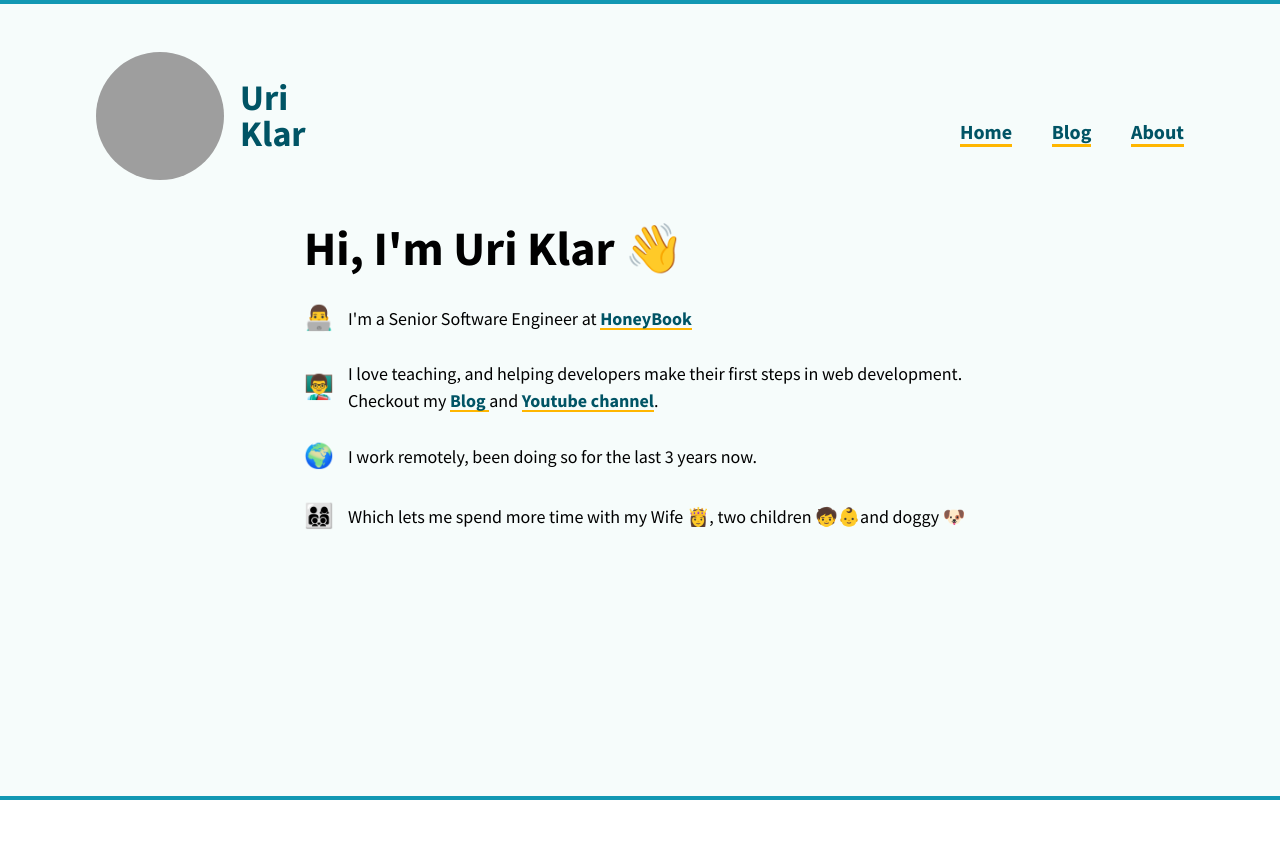
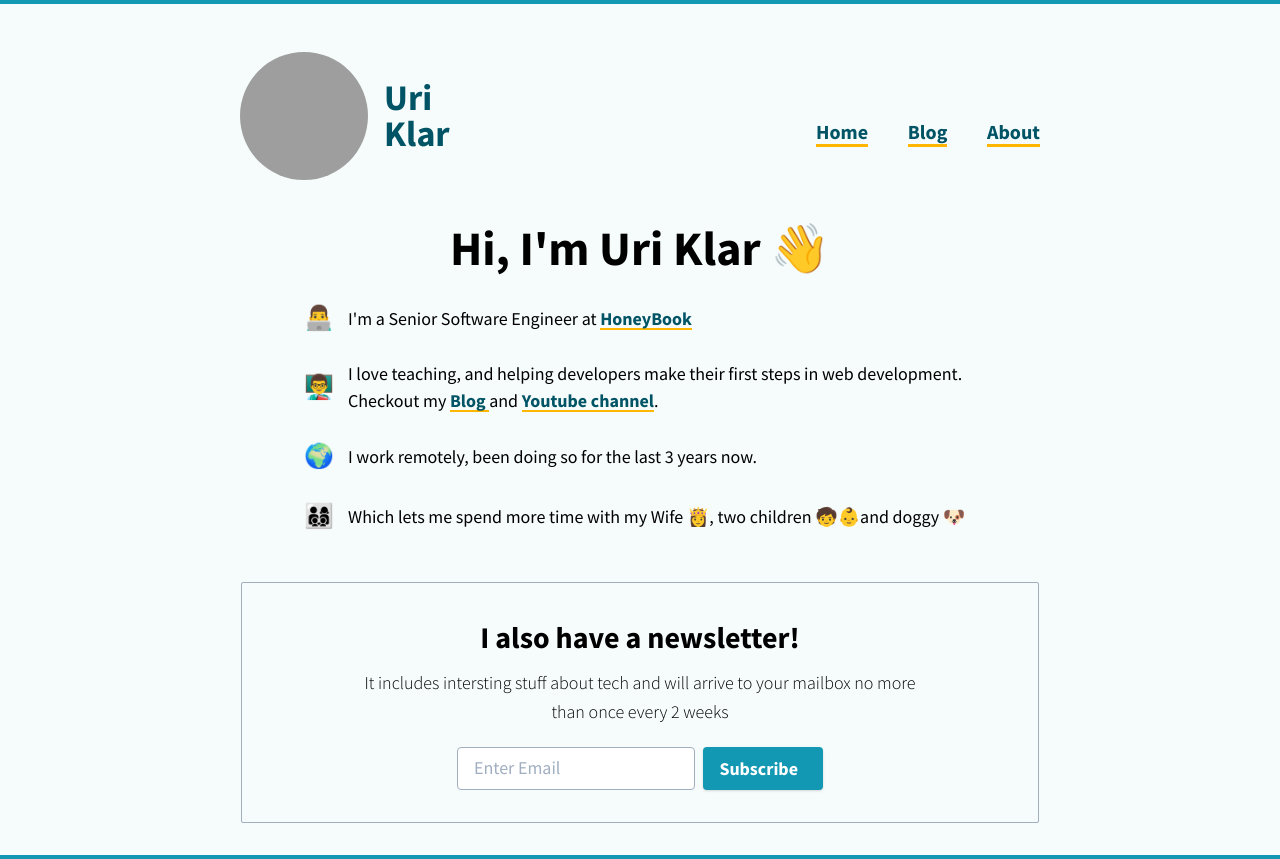
Before and after one commit to uriklar/uriklar-next, a Next.js app: page / in a window 1280 px wide. Before the commit the page ends 800 px from the top, so only its background shows below. Built offline with nearby package versions, Linux system fonts and the light colour scheme; grey boxes are pictures that could not be loaded; a small style sheet from the web is missing.

Commit message:
Newsletter working

```diff
--- a/components/block-content/serializers.js
+++ b/components/block-content/serializers.js
@@ -11,11 +11,15 @@ function Block({ node, children }) {
   }
 
   if (node.style === "h2") {
-    return <h3 className="text-3xl font-bold mt-12 mb-4">{children}</h3>;
+    return (
+      <h3 className="text-3xl text-brand2 font-bold mt-12 mb-4">{children}</h3>
+    );
   }
 
   if (node.style === "h3") {
-    return <h3 className="text-2xl font-bold mt-4 mb-4">{children}</h3>;
+    return (
+      <h3 className="text-2xl text-sea font-bold mt-4 mb-4">{children}</h3>
+    );
   }
 
   if (node.style === "separator") {
--- a/components/header.js
+++ b/components/header.js
@@ -2,7 +2,7 @@ import Link from "next/link";
 
 export default () => {
   return (
-    <header className="pt-12 px-8 flex flex-col lg:flex-row lg:justify-between lg:items-center lg:text-xl">
+    <header className="pt-12 px-8 flex flex-col max-w-screen-lg lg:w-9/12 lg:flex-row lg:justify-between lg:items-center lg:text-xl">
       <div className="flex items-center">
         <Link href="/">
           <>
--- a/components/newsletter.js
+++ b/components/newsletter.js
@@ -1,6 +1,29 @@
+import { useState } from "react";
+import axios from "axios";
+import Loader from "./loader";
+
 export default () => {
+  const [email, setEmail] = useState("");
+  const [state, setState] = useState("IDLE");
+  const [error, setError] = useState(null);
+
+  const subscribe = async () => {
+    setState("LOADING");
+    setError(null);
+    try {
+      const response = await axios.post("/api/newsletter", { email });
+      setState("IDLE");
+      if (!response.error) {
+        setState("SUCCESS");
+      }
+    } catch (e) {
+      setError(e.response.data.error);
+      setState("IDLE");
+    }
+  };
+
   return (
-    <div className="bg-gray-100 flex flex-col items-center w-full p-12">
+    <div className="flex flex-col items-center w-full p-8 border-gray-500 border-solid border rounded-sm">
       <h2 className="text-3xl font-bold text-center">
         I also have a newsletter!
       </h2>
@@ -8,19 +31,29 @@ export default () => {
         It includes intersting stuff about tech and will arrive to your mailbox
         no more than once every 2 weeks
       </p>
-      <div className="flex w-1/2 justify-center mt-5">
+      <div className="flex w-1/2 justify-center mt-5 flex-col lg:flex-row">
         <input
-          className="appearance-none w-2/3 border border-gray-500 rounded py-2 px-4 text-gray-700 leading-tight focus:outline-none focus:border-gray-600"
+          className="appearance-none mb-2 lg:mb-0 w-full lg:w-2/3 border border-gray-500 rounded py-2 px-4 text-gray-700 leading-tight focus:outline-none focus:border-gray-600"
           type="text"
           placeholder="Enter Email"
+          value={email}
+          onChange={(e) => setEmail(e.target.value)}
         />
         <button
-          className="ml-2 shadow bg-brand2 focus:shadow-outline focus:outline-none text-brand-500 font-bold py-2 px-4 rounded"
+          className={`lg:ml-2 w-full lg:w-1/3 shadow bg-brand2 focus:shadow-outline focus:outline-none text-center text-white font-bold py-2 px-4 rounded flex ${
+            state === "LOADING" ? "button-gradient-loading" : ""
+          }`}
           type="button"
+          disabled={state === "LOADING"}
+          onClick={subscribe}
         >
           Subscribe
         </button>
       </div>
+      {error && <p className="w-1/2 mt-2 text-red-600">{error}</p>}
+      {state === "SUCCESS" && (
+        <p className="w-1/2 mt-2 text-green-600">Success!</p>
+      )}
     </div>
   );
 };
--- a/pages/_app.js
+++ b/pages/_app.js
@@ -1,6 +1,7 @@
 import "../styles/index.css";
 import Header from "../components/header";
 import Head from "next/head";
+
 
 /*
 Attributions:
@@ -9,14 +10,18 @@ Icons made by <a href="https://www.flaticon.com/authors/freepik" title="Freepik"
 
 function Layout({ children }) {
   return (
-    <div className="min-h-screen border-t-4 border-b-4 border-brand2 border-solid font-body lg:text-lg bg-background lg:px-16 ">
+    <div className="min-h-screen border-t-4 border-b-4 border-brand2 border-solid font-body lg:text-lg bg-background lg:px-16 flex flex-col items-center">
       {children}
     </div>
   );
 }
 
 function ContentContainer({ children }) {
-  return <main className="p-8 flex flex-col items-center">{children}</main>;
+  return (
+    <main className="p-8 flex flex-col items-center max-w-screen-lg">
+      {children}
+    </main>
+  );
 }
 export default function App({ Component, pageProps }) {
   return (
--- /dev/null
+++ b/pages/api/hello-world.js
@@ -0,0 +1,5 @@
+export default (req, res) => {
+  return res.status(200).json({
+    message: "Hello world!",
+  });
+};
--- /dev/null
+++ b/pages/api/newsletter.js
@@ -0,0 +1,62 @@
+import axios from "axios";
+
+function getRequestParams(email) {
+  // get env variables
+  const API_KEY = process.env.MAILCHIMP_API_KEY;
+  const LIST_ID = process.env.MAILCHIMP_LIST_ID;
+  // mailchimp datacenter - mailchimp api keys always look like this:
+  // fe4f064432e4684878063s83121e4971-us6
+  // We need the us6 part
+  const DATA_CENTER = process.env.MAILCHIMP_API_KEY.split("-")[1];
+
+  const url = `https://${DATACENTER}.api.mailchimp.com/3.0/lists/${LIST_ID}/members`;
+
+  // Add aditional params here. See full list of available params:
+  // https://mailchimp.com/developer/reference/lists/list-members/
+  const data = {
+    email_address: email,
+    status: "subscribed",
+  };
+
+  // Api key needs to be encoded in base 64 format
+  const base64ApiKey = Buffer.from(`anystring:${API_KEY}`).toString("base64");
+  const headers = {
+    "Content-Type": "application/json",
+    Authorization: `Basic ${base64ApiKey}`,
+  };
+
+  return {
+    url,
+    data,
+    headers,
+  };
+}
+
+export default async (req, res) => {
+  const { email } = req.body;
+
+  if (!email || !email.length) {
+    return res.status(400).json({
+      error: "Forgot to add your email?",
+    });
+  }
+
+  try {
+    const { url, data, headers } = getRequestParams(email);
+
+    const response = await axios.post(url, data, { headers });
+
+    // Error
+    if (response.status >= 400) {
+      return res.status(400).json({
+        error: `Something went wrong... Send me an email at uriklar@gmail.com and I'll add you to the list.`,
+      });
+    }
+
+    // Success!
+    return res.status(201).json({ error: null });
+  } catch (error) {
+    // Exception
+    return res.status(500).json({ error: error.message || error.toString() });
+  }
+};
--- a/pages/blog/[slug].js
+++ b/pages/blog/[slug].js
@@ -17,7 +17,7 @@ export default ({ post }) => {
 
   return (
     <div className="lg:max-w-screen-md flex flex-col items-center w-full">
-      <h1 className="text-purple-500 text-4xl font-bold leading-tight">
+      <h1 className="text-sea text-4xl font-bold leading-tight">
         {post.title}
       </h1>
       <div>
--- a/pages/index.js
+++ b/pages/index.js
@@ -3,7 +3,7 @@ import Newsletter from "../components/newsletter";
 import { yearsDiff } from "../utils";
 const Index = () => {
   return (
-    <div>
+    <>
       <div className="text-4xl lg:text-5xl font-bold mb-4">
         Hi, I'm Uri Klar{" "}
         <span role="img" aria-label="Wave">
@@ -12,7 +12,7 @@ const Index = () => {
       </div>
 
       <div
-        className="grid gap-6 items-center max-w-2xl"
+        className="grid gap-6 items-center max-w-2xl mb-12"
         style={{ gridTemplateColumns: "20px 1fr" }}
       >
         <div role="img" aria-label="Programmer" className="text-2xl">
@@ -70,7 +70,9 @@ const Index = () => {
           </span>
         </div>
       </div>
-    </div>
+
+      <Newsletter />
+    </>
   );
 };
 
--- a/styles/index.css
+++ b/styles/index.css
@@ -29,3 +29,53 @@ ol ol {
   list-style-type: lower-alpha !important;
   padding-left: 20px;
 }
+
+/* BEGING LOADER */
+.lds-circle {
+  display: inline-block;
+  transform: translateZ(1px);
+}
+.lds-circle > div {
+  display: inline-block;
+  width: 12px;
+  height: 12px;
+  border-radius: 50%;
+  background: #fff;
+  animation: lds-circle 2.4s cubic-bezier(0, 0.2, 0.8, 1) infinite;
+}
+@keyframes lds-circle {
+  0%,
+  100% {
+    animation-timing-function: cubic-bezier(0.5, 0, 1, 0.5);
+  }
+  0% {
+    transform: rotateY(0deg);
+  }
+  50% {
+    transform: rotateY(1800deg);
+    animation-timing-function: cubic-bezier(0, 0.5, 0.5, 1);
+  }
+  100% {
+    transform: rotateY(3600deg);
+  }
+}
+
+/* END LOADER */
+
+@keyframes gradient {
+  0% {
+    background-position: 0% 50%;
+  }
+  50% {
+    background-position: 100% 50%;
+  }
+  100% {
+    background-position: 0% 50%;
+  }
+}
+
+.button-gradient-loading {
+  background: linear-gradient(-45deg, #bfd4d9, #99bbc1, #4d8793, #005465);
+  background-size: 400% 400%;
+  animation: gradient 2s ease infinite;
+}
```
Also changed, not shown: package.json (+8 -2 lines), 2 other files (tests, documents, lock files or other folders).
